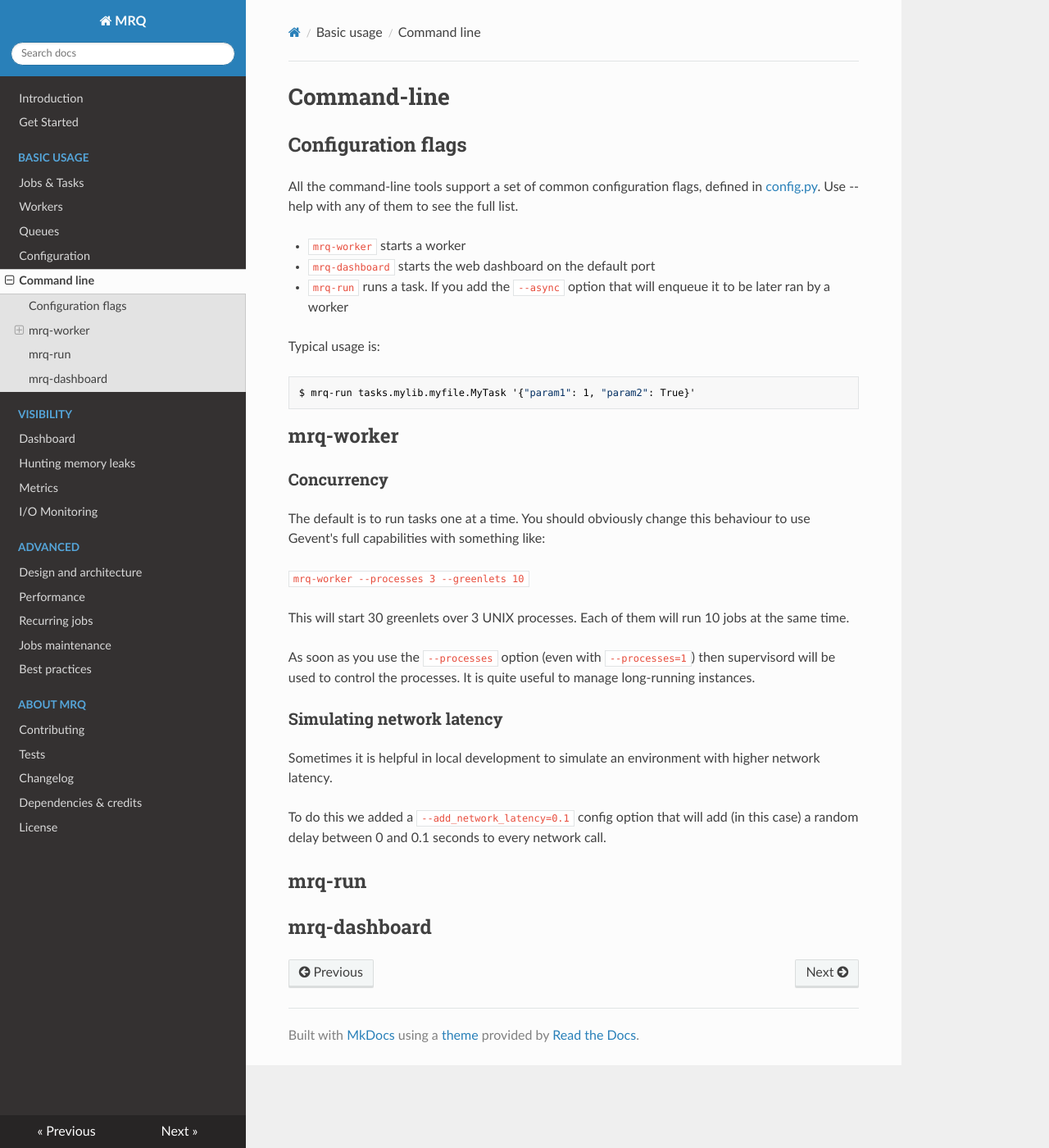
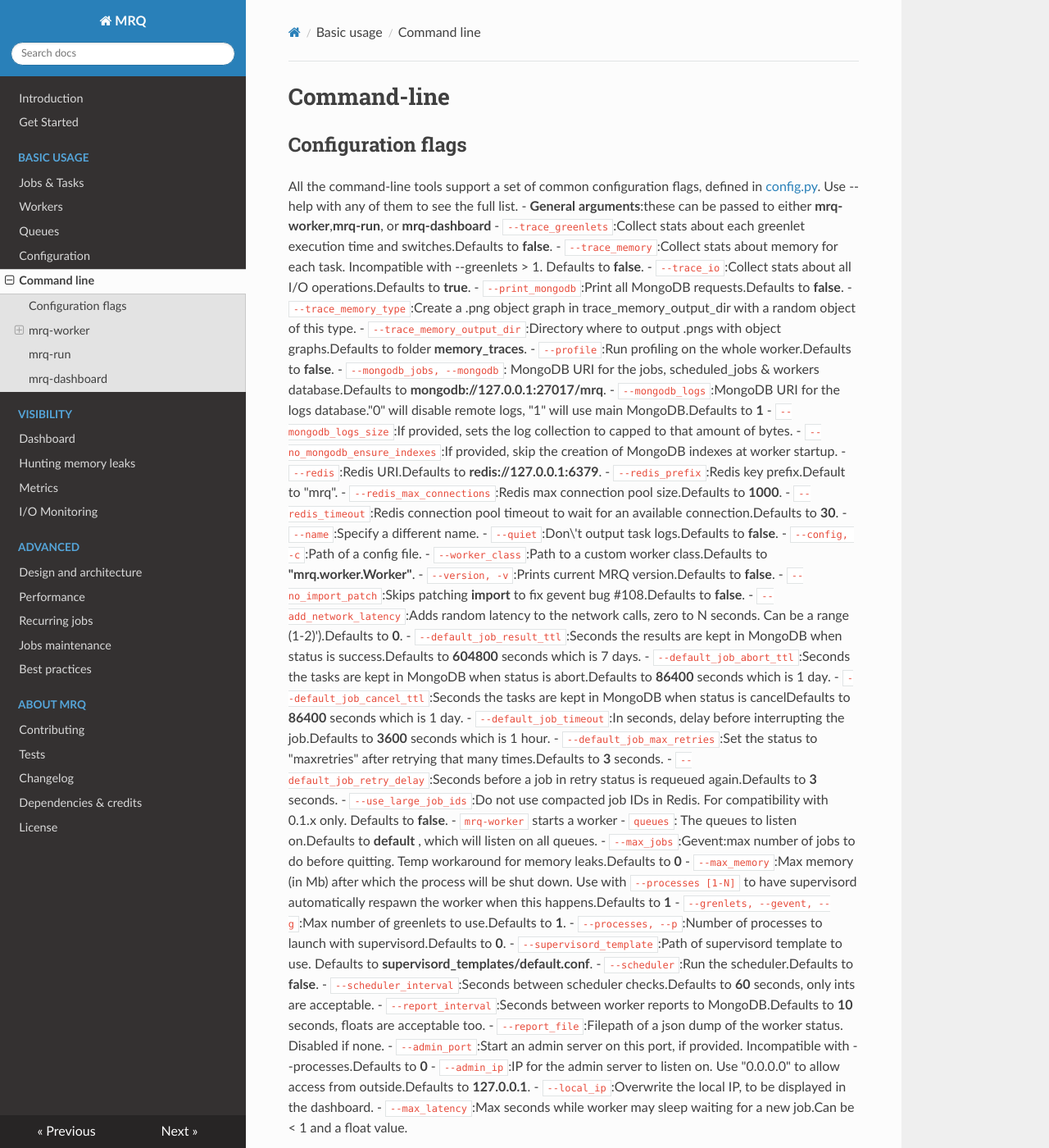
Before and after one commit to pricingassistant/mrq, an MkDocs documentation site: the page built from docs/command-line.md, in a window 1280 px wide and 1400 px high. Shown: the whole window at 82% size. Built offline with MkDocs 1.6.1, drawn with Linux system fonts in a browser that asks for light colours; nearby versions of some CDN libraries; old or Windows-style settings are respelled for this version of MkDocs; some of the changed text lies outside the part shown.

Commit message:
Added command line  documentation  from config.py
Defaults and documentation provided from config.py

````diff
--- a/docs/command-line.md
+++ b/docs/command-line.md
@@ -3,10 +3,64 @@
 ## Configuration flags
 
 All the command-line tools support a set of common configuration flags, defined in [config.py](https://github.com/pricingassistant/mrq/blob/master/mrq/config.py). Use --help with any of them to see the full list.
+ - **General arguments**:these can be passed to either **mrq-worker**,**mrq-run**, or **mrq-dashboard**
+  - `--trace_greenlets`:Collect stats about each greenlet execution time and switches.Defaults to **false**.
+  - `--trace_memory`:Collect stats about memory for each task. Incompatible with --greenlets > 1. Defaults to **false**.
+  - `--trace_io`:Collect stats about all I/O operations.Defaults to **true**.
+  - `--print_mongodb`:Print all MongoDB requests.Defaults to **false**.
+  - `--trace_memory_type`:Create a .png object graph in trace_memory_output_dir with a random object of this type.
+  - `--trace_memory_output_dir`:Directory where to output .pngs with object graphs.Defaults to folder **memory_traces**.
+  - `--profile`:Run profiling on the whole worker.Defaults to **false**.
+  - `--mongodb_jobs, --mongodb`: MongoDB URI for the jobs, scheduled_jobs & workers database.Defaults to **mongodb://127.0.0.1:27017/mrq**.
+  - `--mongodb_logs`:MongoDB URI for the logs database."0" will disable remote logs, "1" will use main MongoDB.Defaults to **1**
+  - `--mongodb_logs_size`:If provided, sets the log collection to capped to that amount of bytes.
+  - `--no_mongodb_ensure_indexes`:If provided, skip the creation of MongoDB indexes at worker startup.
+  - `--redis`:Redis URI.Defaults to **redis://127.0.0.1:6379**.
+  - `--redis_prefix`:Redis key prefix.Default to "mrq".
+  - `--redis_max_connections`:Redis max connection pool size.Defaults to **1000**.
+  - `--redis_timeout`:Redis connection pool timeout to wait for an available connection.Defaults to **30**.
+  - `--name`:Specify a different name.
+  - `--quiet`:Don\'t output task logs.Defaults to **false**.
+  - `--config, -c`:Path of a config file.
+  - `--worker_class`:Path to a custom worker class.Defaults to **"mrq.worker.Worker"**.
+  - `--version, -v`:Prints current MRQ version.Defaults to  **false**.
+  - `--no_import_patch`:Skips patching __import__ to fix gevent bug #108.Defaults to **false**.
+  - `--add_network_latency`:Adds random latency to the network calls, zero to N seconds. Can be a range (1-2)').Defaults to **0**.
+  - `--default_job_result_ttl`:Seconds the results are kept in MongoDB when status is success.Defaults to **604800** seconds which is 7 days.
+  - `--default_job_abort_ttl`:Seconds the tasks are kept in MongoDB when status is abort.Defaults to **86400** seconds which is 1 day.
+  - `--default_job_cancel_ttl`:Seconds the tasks are kept in MongoDB when status is cancelDefaults to **86400** seconds which is 1 day.
+  - `--default_job_timeout`:In seconds, delay before interrupting the job.Defaults to **3600** seconds which is 1 hour.
+  - `--default_job_max_retries`:Set the status to "maxretries" after retrying that many times.Defaults to **3** seconds.
+  - `--default_job_retry_delay`:Seconds before a job in retry status is requeued again.Defaults to **3** seconds.
+  - `--use_large_job_ids`:Do not use compacted job IDs in Redis. For compatibility with 0.1.x only. Defaults to **false**.
+ - `mrq-worker` starts a worker
+  - `queues`: The queues to listen on.Defaults to **default** , which will listen on all queues.
+  - `--max_jobs`:Gevent:max number of jobs to do before quitting. Temp workaround for memory leaks.Defaults to **0**
+  - `--max_memory`:Max memory (in Mb) after which the process will be shut down. Use with `--processes [1-N]`
+                  to have supervisord automatically respawn the worker when this happens.Defaults to **1**
+  - `--grenlets, --gevent, --g`:Max number of greenlets to use.Defaults to **1**.
+  - `--processes, --p`:Number of processes to launch with supervisord.Defaults to **0**.
+  - `--supervisord_template`:Path of supervisord template to use. Defaults to **supervisord_templates/default.conf**.
+  - `--scheduler`:Run the scheduler.Defaults to **false**.
+  - `--scheduler_interval`:Seconds between scheduler checks.Defaults to **60** seconds, only ints are acceptable.
+  - `--report_interval`:Seconds between worker reports to MongoDB.Defaults to **10** seconds, floats are acceptable too.
+  - `--report_file`:Filepath of a json dump of the worker status. Disabled if none.
+  - `--admin_port`:Start an admin server on this port, if provided. Incompatible with --processes.Defaults to **0**
+  - `--admin_ip`:IP for the admin server to listen on. Use "0.0.0.0" to allow access from outside.Defaults to **127.0.0.1**.
+  - `--local_ip`:Overwrite the local IP, to be displayed in the dashboard.
+  - `--max_latency`:Max seconds while worker may sleep waiting for a new job.Can be < 1 and a float value.
 
- - `mrq-worker` starts a worker
- - `mrq-dashboard` starts the web dashboard on the default port
- - `mrq-run` runs a task. If you add the `--async` option that will enqueue it to be later ran by a worker
+- `mrq-dashboard` starts the web dashboard on the default port.
+  - `--dashboard_httpauth`:HTTP Auth for the Dashboard. Format is user:pass.
+  - `--dashboard_queue`:Default queue for dashboard actions.
+  - `--dashboard_port`:Use this port for mrq-dashboard.Defaults to port **5555**.
+  - `--dashboard_ip`:Bind the dashboard to this IP. Default is **0.0.0.0**, use **127.0.0.1** to restrict access.
+
+- `mrq-run` runs a task. If you add the `--queue` option that will enqueue it to be later ran by a worker.
+  - `--queue`:Queue the task on this queue instead of running it right away.
+  - `taskpath`:Task to run.
+  - `taskargs`:JSON-encoded arguments, or "key value" pairs.
+
 
 Typical usage is:
 ```
@@ -14,7 +68,6 @@ $ mrq-run tasks.mylib.myfile.MyTask '{"param1": 1, "param2": True}'
 ```
 
 ## mrq-worker
-
 ### Concurrency
 
 The default is to run tasks one at a time. You should obviously change this behaviour to use Gevent's full capabilities with something like:
````
